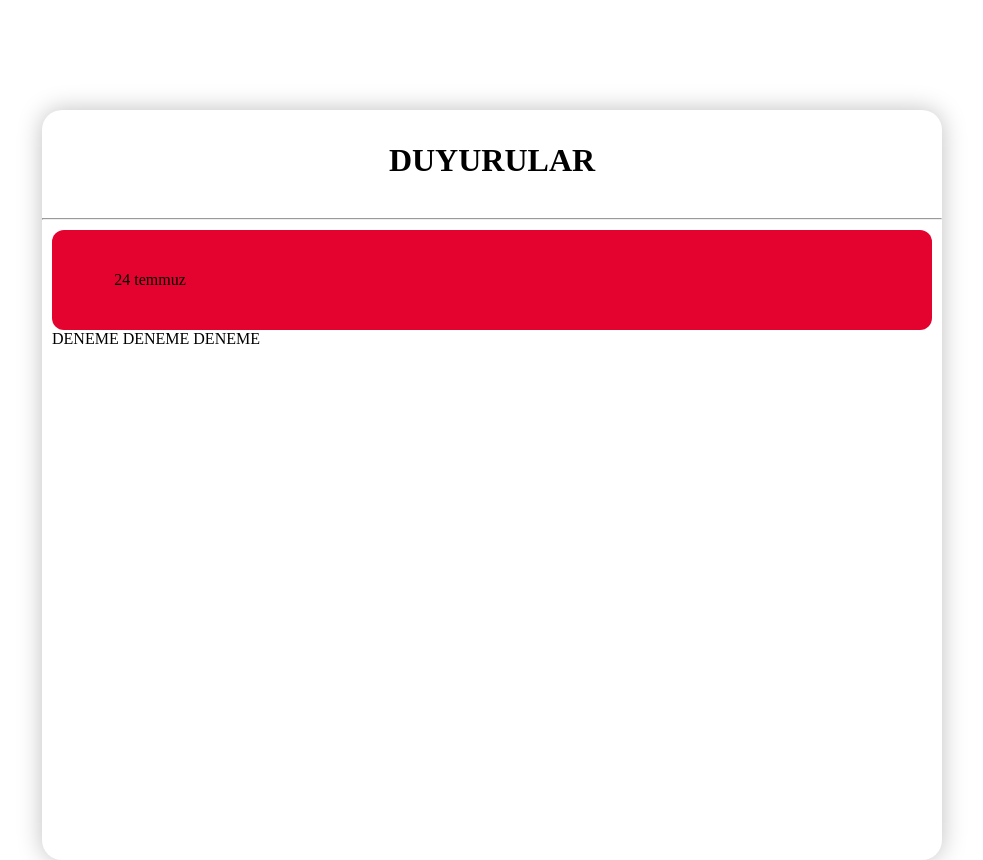
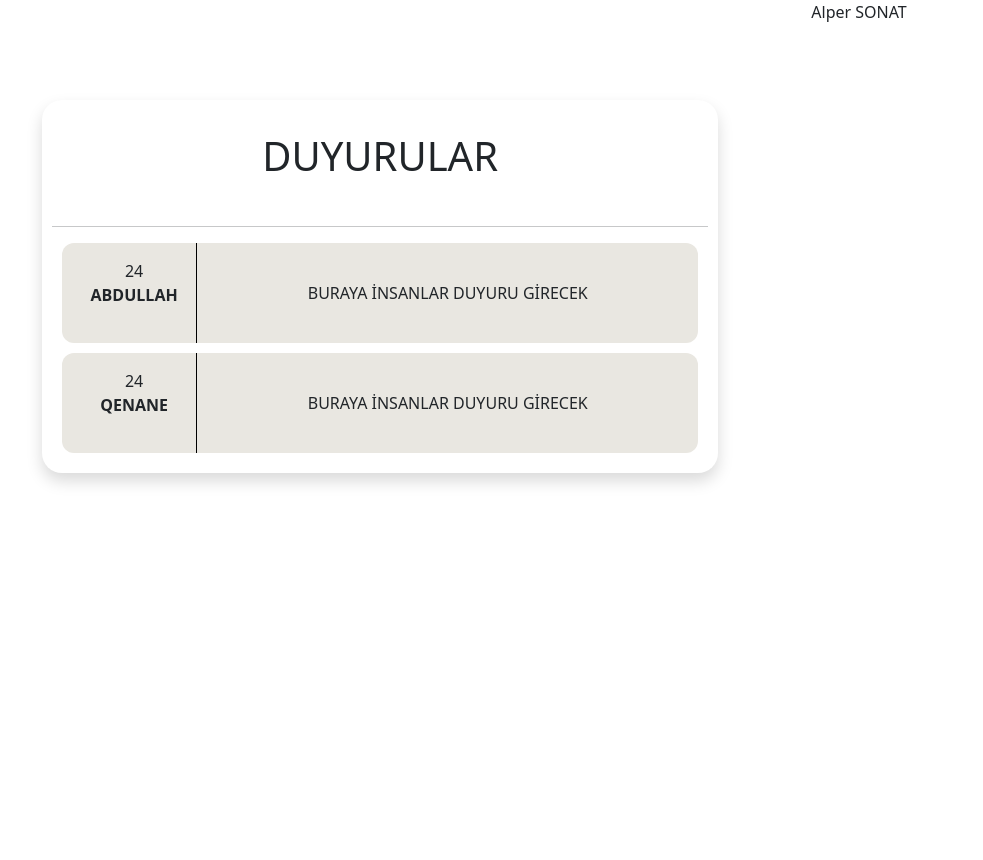
Before and after one commit to alpEr0640/trt-bt-webpage-frontend, a React (Create React App) app: page / in a window 1280 px wide. Shown: the whole page, without its empty margins (58-1041 px from the left). After the commit the page ends 800 px from the top, so only its background shows below. Built offline with nearby package versions, Linux system fonts and the light colour scheme.

Commit message:
yerleştirme dışında tamamlandı

```diff
--- a/package.json
+++ b/package.json
@@ -8,6 +8,7 @@
     "@testing-library/user-event": "^13.5.0",
     "react": "^18.2.0",
     "react-dom": "^18.2.0",
+    "react-router-dom": "^6.14.2",
     "react-scripts": "5.0.1",
     "web-vitals": "^2.1.4"
   },
--- a/src/App.js
+++ b/src/App.js
@@ -1,7 +1,8 @@
 import Homepage from './Pages/Homepage'
+import 'bootstrap/dist/css/bootstrap.css'
 function App() {
   return (
-    <div>
+    <div className='Row'>
       <Homepage/>
     </div>
   );
--- a/src/Components/Announcement.js
+++ b/src/Components/Announcement.js
@@ -1,5 +1,6 @@
 import React from 'react'
 import "../CssPages/Announcement.css"
+
 export default function Announcement() {
   return (
     <div className="announcement">
@@ -7,15 +8,21 @@ export default function Announcement() {
         <h1>DUYURULAR</h1>
       </div>
       <hr />
-          <div className="announcementBody">
+      <div className="announcementBody ">
+        <div className="Left ">
+          <div className="leftTop">24</div>
+          <div className="leftBottom">ABDULLAH </div>
+        </div>
+        <div className="right">BURAYA İNSANLAR DUYURU GİRECEK</div>
+      </div>
+      <div className="announcementBody">
+        <div className="Left">
+          <div className="leftTop active">24</div>
+          <div className="leftBottom">QENANE</div>
+        </div>
+        <div className="right">BURAYA İNSANLAR DUYURU GİRECEK</div>
+      </div>
 
-              <div className='Left'>
-                  24 temmuz
-              </div>
-              <div className='Right'>
-                  DENEME DENEME DENEME
-              </div>
-      </div>
     </div>
   );
 }
--- a/src/CssPages/Announcement.css
+++ b/src/CssPages/Announcement.css
@@ -1,40 +1,59 @@
+.announcement {
+  width: 80%;
+  border-radius: 20px;
+  background: #fff;
+  box-shadow: 0 0.5rem 1rem rgba(0, 0, 0, 0.15);
+  padding: 10px;
+  margin-top: 100px;
+  margin-left: 100px;
 
-.announcement{
-height: 750px;
-width: 900px;
-border-radius: 20px;
-background: #FFF;
-box-shadow: 0px 0px 25px 0px rgba(0, 0, 0, 0.25);
-margin-top: 30px;
-position: absolute;
-top: 80px;
-left: 100px;
 }
 
-.announcementHead{
+.announcementHead {
   height: 100px;
   display: flex;
   justify-content: center;
   align-items: center;
-   font-weight: 900;
 }
-.announcementBody{
+
+.announcementBody {
   height: 100px;
-    background-color: #E4022E;
+  background-color: #e9e7e1;
   border-radius: 12px;
  margin: 10px;
-    display: block;
+ display: flex;
 }
-.announcementBody  .Left{
-    display: inline-block;
+
+ .Left {
   width: 20%;
   height: 100%;
+  margin-top: 0;
   margin-left: 10px;
+  display: inline-block;
+  border-right: 1px solid black;
+}
+
+.leftTop{
+    height: 40%;
+    display: flex;
+    justify-content: center;
+    align-items: end;
+    font-weight: 500;
+}
+
+.leftBottom{
+     height: 60%;
+    display: flex;
+    justify-content: center;
+    align-items: start;
+    font-weight: 800;
+}
+
+.right{
+    height: 100%;
+    width: 80%;
     display: flex;
     justify-content: center;
     align-items: center;
 
 }
-.announcementBody .Right{
-
-}
--- a/src/Pages/Homepage.js
+++ b/src/Pages/Homepage.js
@@ -1,11 +1,17 @@
 import React from 'react'
-import NavBar from '../Components/NavBar'
 import Announcement from '../Components/Announcement'
+
 
 export default function Homepage() {
   return (
-    <div>
-        <Announcement/>
-    </div>
-  )
+      <div className="row">
+        <div className="col-8">
+         <Announcement/>
+        </div>
+      <div className="col-4">
+        Alper SONAT
+      </div>
+      </div>
+
+  );
 }
```
Also changed, not shown: 1 other file (tests, documents, lock files or other folders). Lines whose indentation alone changed are shown as unchanged.
